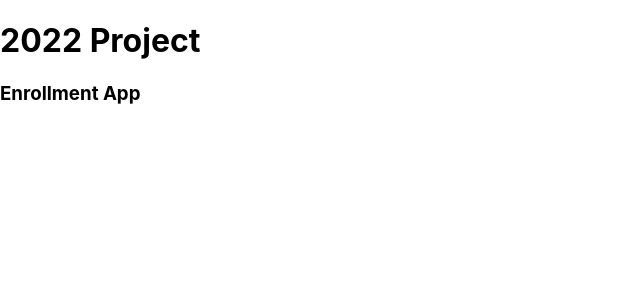
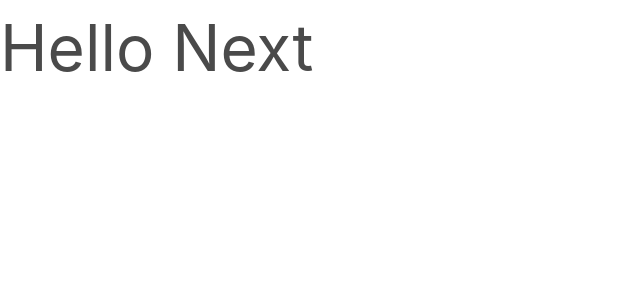
Before and after one commit to shaun2398/enrollment-app, a Next.js app: page / in a window 1280 px wide. Shown: the top 300 px of the page, without its empty margins (0-640 px from the left). Built offline with nearby package versions, Linux system fonts and the light colour scheme.

Commit message:
added sass global stylesheet

```diff
--- a/pages/_app.js
+++ b/pages/_app.js
@@ -1,4 +1,5 @@
-import '../styles/globals.css'
+import '../styles/globalstyles.scss';
+import '../styles/globals.css';
 
 function MyApp({ Component, pageProps }) {
   return <Component {...pageProps} />
--- a/pages/index.js
+++ b/pages/index.js
@@ -1,11 +1,12 @@
-import styles from '../styles/Home.module.css'
+import React from "react"
 
 
 export default function Home() {
+
   return (
     <div>
-      <h1>2022 Project</h1>
-      <h3>Enrollment App</h3>
+      <h1 className="is-size-1">Hello Next</h1>
     </div>
+
   )
 }
--- a/styles/Home.module.css
+++ b/styles/Home.module.css
@@ -1,5 +1,7 @@
 .container {
   padding: 0 2rem;
+  height: 80vh;
+  width: 100vw;
 }
 
 .main {
--- a/styles/globals.css
+++ b/styles/globals.css
@@ -1,3 +1,5 @@
+
+
 html,
 body {
   padding: 0;
--- /dev/null
+++ b/styles/globalstyles.scss
@@ -0,0 +1,58 @@
+// my styles
+
+// Fonts
+@import url('https://fonts.googleapis.com/css?family=Nunito:400,700');
+@import url('https://fonts.googleapis.com/css?family=Roboto:400,700');
+
+// Colors
+$teal: #008080;
+$white: #FFFFFF;
+$grey: #C1C1C1;
+$black: #000000;
+
+// font sizes
+$title: 4rem;
+$subtitle: 2.5rem;
+$paragraph: 1rem;
+
+// Variables
+$family-sans-serif: "Roboto", sans-serif;
+$primary: $teal;
+$light: $white;
+$light-secondary: $grey;
+$link: $light;
+$dark: $black;
+$widescreen-enabled: false;
+$fullhd-enabled: false;
+
+
+//Typography
+$size-1: $title; //h1 for title only
+$size-2: $subtitle; //h2 for subtitle landing page
+$size-3: $paragraph; //paragraph content
+
+
+//content and others
+$link: $light;
+$link-hover: $light-secondary;
+$body-background-color: $light;
+$control-border-width: 2px;
+$input-border-color: transparent;
+$input-shadow: none;
+$background: $white;
+
+// Components
+
+// navbar
+$navbar-background-color: $primary;
+$navbar-item-color: $light;
+$navbar-item-hover-color: $light-secondary;
+$navbar-item-hover-background-color: transparent;
+$navbar-burger-color: $primary;
+$navbar-padding-horizontal: 10rem;
+
+// footer
+$footer-background-color: $primary;
+
+// Import only what you need from Bulma
+@import "~bulma/bulma.sass";
```
Also changed, not shown: 1 other file (tests, documents, lock files or other folders).
